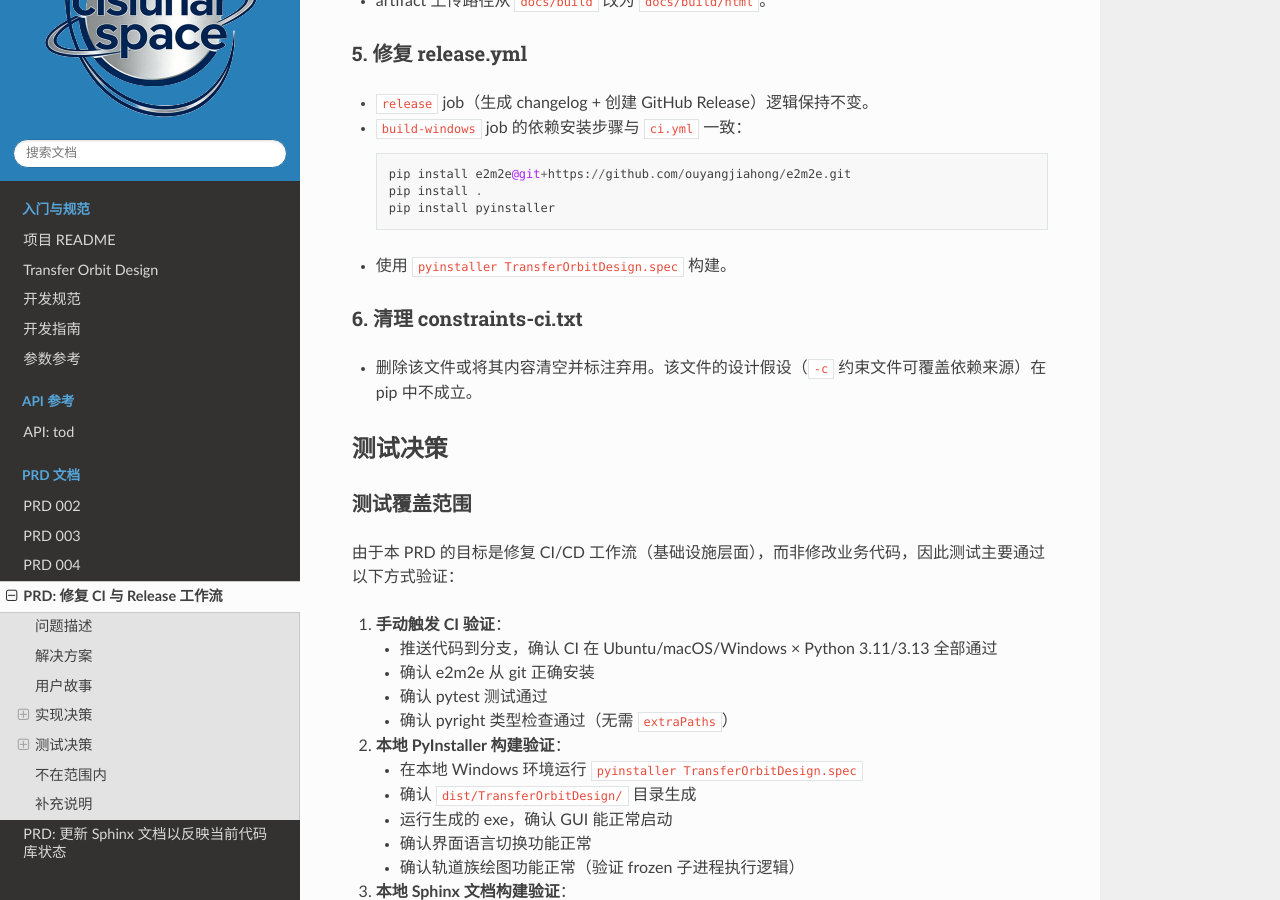
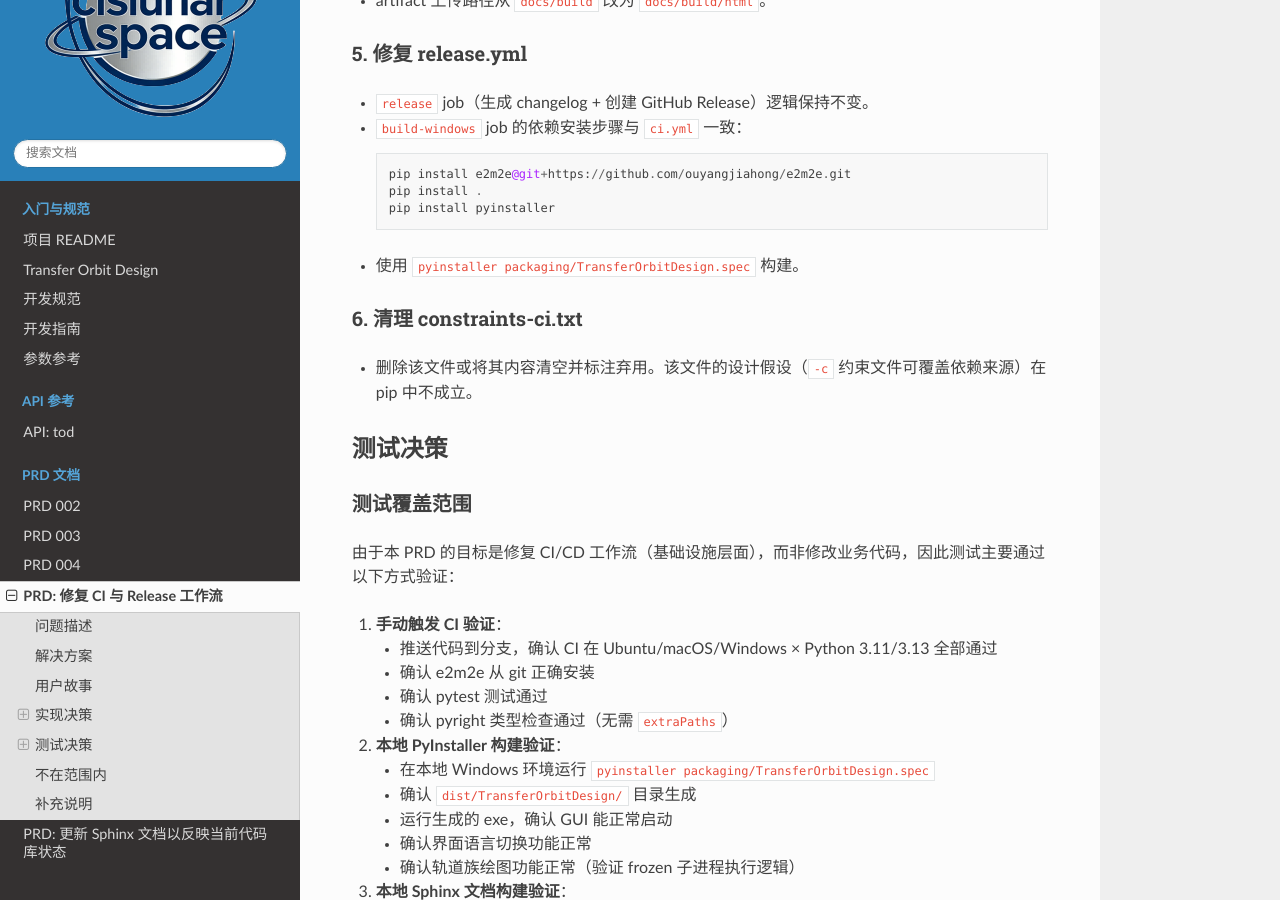
Before and after one commit to cislunarspace/transfer-orbit-design, a Sphinx documentation site: the page built from docs/source/narrative/prd-005-fix-ci-and-release.md, in a window 1280 px wide and 900 px high, scrolled down 2310 px. Built offline with Sphinx 7.4.7 and the Read the Docs theme 3.1.0, drawn with Linux system fonts in a browser that asks for light colours.

Commit message:
chore: clean root — move spec to packaging/ and stop tracking .vscode/

````diff
--- a/docs/source/narrative/prd-005-fix-ci-and-release.md
+++ b/docs/source/narrative/prd-005-fix-ci-and-release.md
@@ -75,7 +75,7 @@
   pip install .
   pip install pyinstaller
   ```
-- 使用 `pyinstaller TransferOrbitDesign.spec` 构建。
+- 使用 `pyinstaller packaging/TransferOrbitDesign.spec` 构建。
 
 ### 6. 清理 constraints-ci.txt
 
@@ -94,7 +94,7 @@
    - 确认 pyright 类型检查通过（无需 `extraPaths`）
 
 2. **本地 PyInstaller 构建验证**：
-   - 在本地 Windows 环境运行 `pyinstaller TransferOrbitDesign.spec`
+   - 在本地 Windows 环境运行 `pyinstaller packaging/TransferOrbitDesign.spec`
    - 确认 `dist/TransferOrbitDesign/` 目录生成
    - 运行生成的 exe，确认 GUI 能正常启动
    - 确认界面语言切换功能正常
````
Also changed, not shown: 4 other files.
